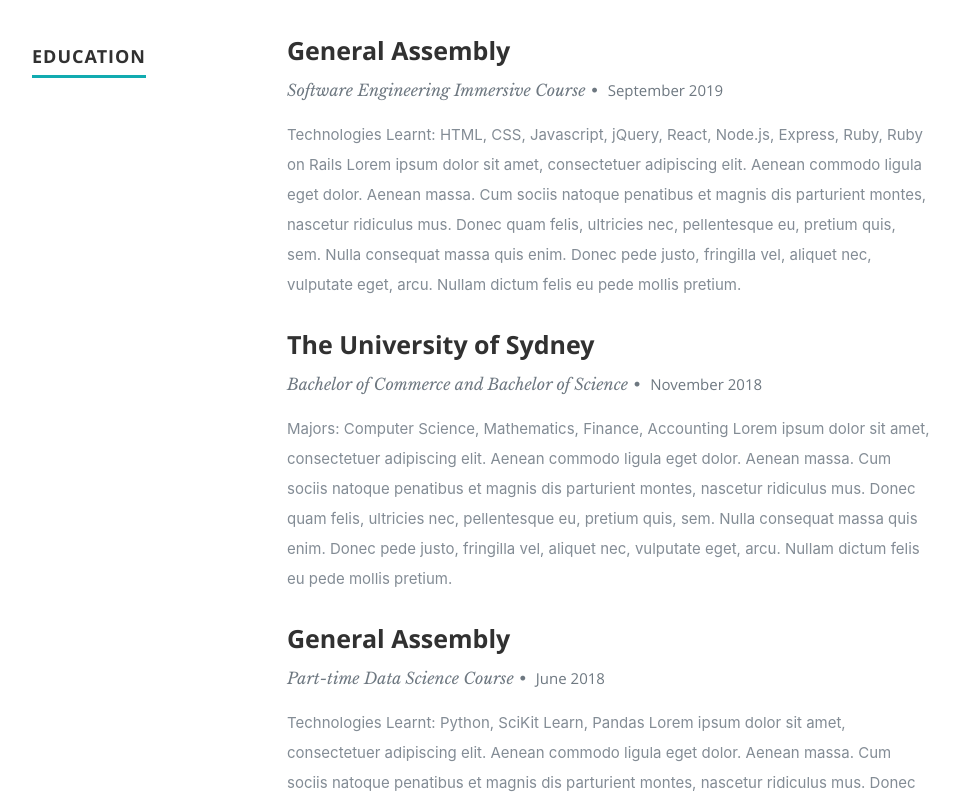
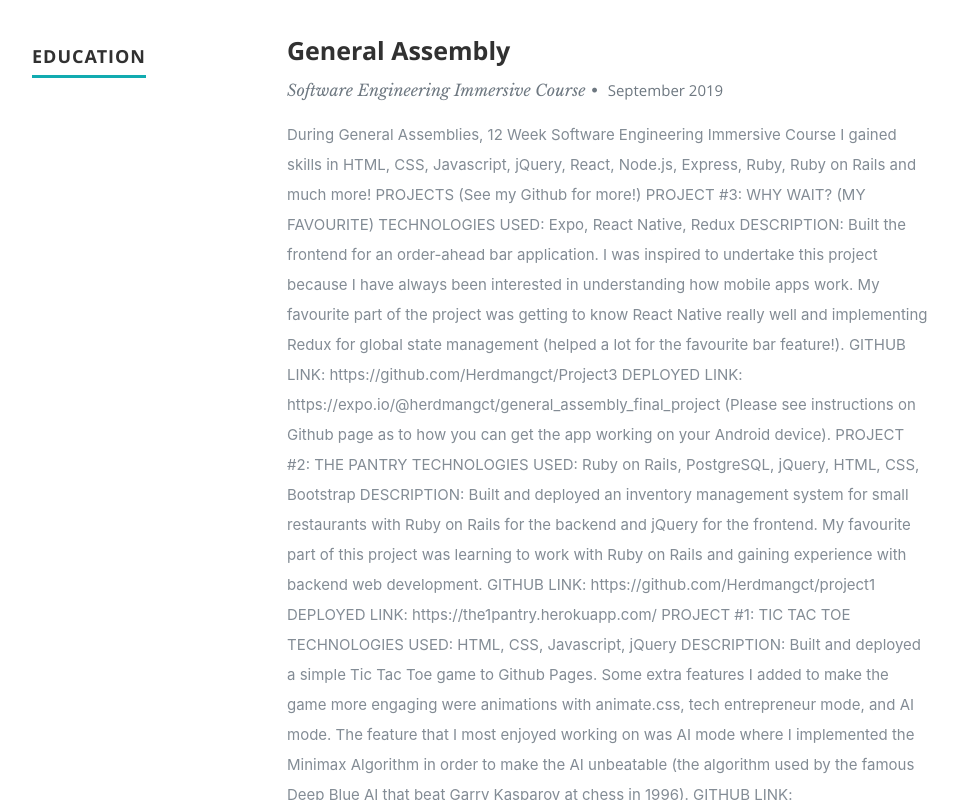
Before and after one commit to Herdmangct/ga-portfolio, a React (Create React App) app: page / in a window 1280 px wide. Shown: the part 1520-2320 px from the top of the page, without its empty margins (118-1077 px from the left). Built offline with nearby package versions, Linux system fonts and the light colour scheme.

Commit message:
added info on university of sydney education

```diff
--- a/src/resumeData.js
+++ b/src/resumeData.js
@@ -40,14 +40,34 @@
       specialization: "Software Engineering Immersive Course",
       MonthOfPassing: "September",
       YearOfPassing: "2019",
-      Achievements: `Technologies Learnt: HTML, CSS, Javascript, jQuery, React, Node.js, Express, Ruby, Ruby on Rails
-        Lorem ipsum dolor sit amet, consectetuer adipiscing elit.
-                    Aenean commodo ligula eget dolor. Aenean massa. Cum sociis
-                    natoque penatibus et magnis dis parturient montes, nascetur
-                    ridiculus mus. Donec quam felis, ultricies nec, pellentesque
-                    eu, pretium quis, sem. Nulla consequat massa quis enim.
-                    Donec pede justo, fringilla vel, aliquet nec, vulputate
-                    eget, arcu. Nullam dictum felis eu pede mollis pretium.`
+      // TODO: Change to array and map it into different paragraphs
+      Achievements: `During General Assemblies, 12 Week Software Engineering Immersive Course I gained skills in HTML, CSS, Javascript, jQuery, React, Node.js, Express, Ruby, Ruby on Rails and much more! \n
+      \n \n
+      PROJECTS (See my Github for more!)
+      \n \n
+      PROJECT #3: WHY WAIT? (MY FAVOURITE)
+      TECHNOLOGIES USED:
+      Expo, React Native, Redux
+      DESCRIPTION:
+      Built the frontend for an order-ahead bar application. I was inspired to undertake this project because I have always been interested in understanding how mobile apps work. My favourite part of the project was getting to know React Native really well and implementing Redux for global state management (helped a lot for the favourite bar feature!).
+      GITHUB LINK: https://github.com/Herdmangct/Project3
+      DEPLOYED LINK: https://expo.io/@herdmangct/general_assembly_final_project (Please see instructions on Github page as to how you can get the app working on your Android device).
+      \n \n
+      PROJECT #2: THE PANTRY
+      TECHNOLOGIES USED:
+      Ruby on Rails, PostgreSQL, jQuery, HTML, CSS, Bootstrap
+      DESCRIPTION:
+      Built and deployed an inventory management system for small restaurants with Ruby on Rails for the backend and jQuery for the frontend. My favourite part of this project was learning to work with Ruby on Rails and gaining experience with backend web development.
+      GITHUB LINK: https://github.com/Herdmangct/project1
+      DEPLOYED LINK: https://the1pantry.herokuapp.com/
+      \n \n
+      PROJECT #1: TIC TAC TOE
+      TECHNOLOGIES USED:
+      HTML, CSS, Javascript, jQuery
+      DESCRIPTION:
+      Built and deployed a simple Tic Tac Toe game to Github Pages. Some extra features I added to make the game more engaging were animations with animate.css, tech entrepreneur mode, and AI mode. The feature that I most enjoyed working on was AI mode where I implemented the Minimax Algorithm in order to make the AI unbeatable (the algorithm used by the famous Deep Blue AI that beat Garry Kasparov at chess in 1996).
+      GITHUB LINK: https://github.com/Herdmangct/0_ticktacktoe
+      DEPLOYED LINK: https://herdmangct.github.io/0_ticktacktoe/ `
     },
     {
       UniversityName: "The University of Sydney",
```
